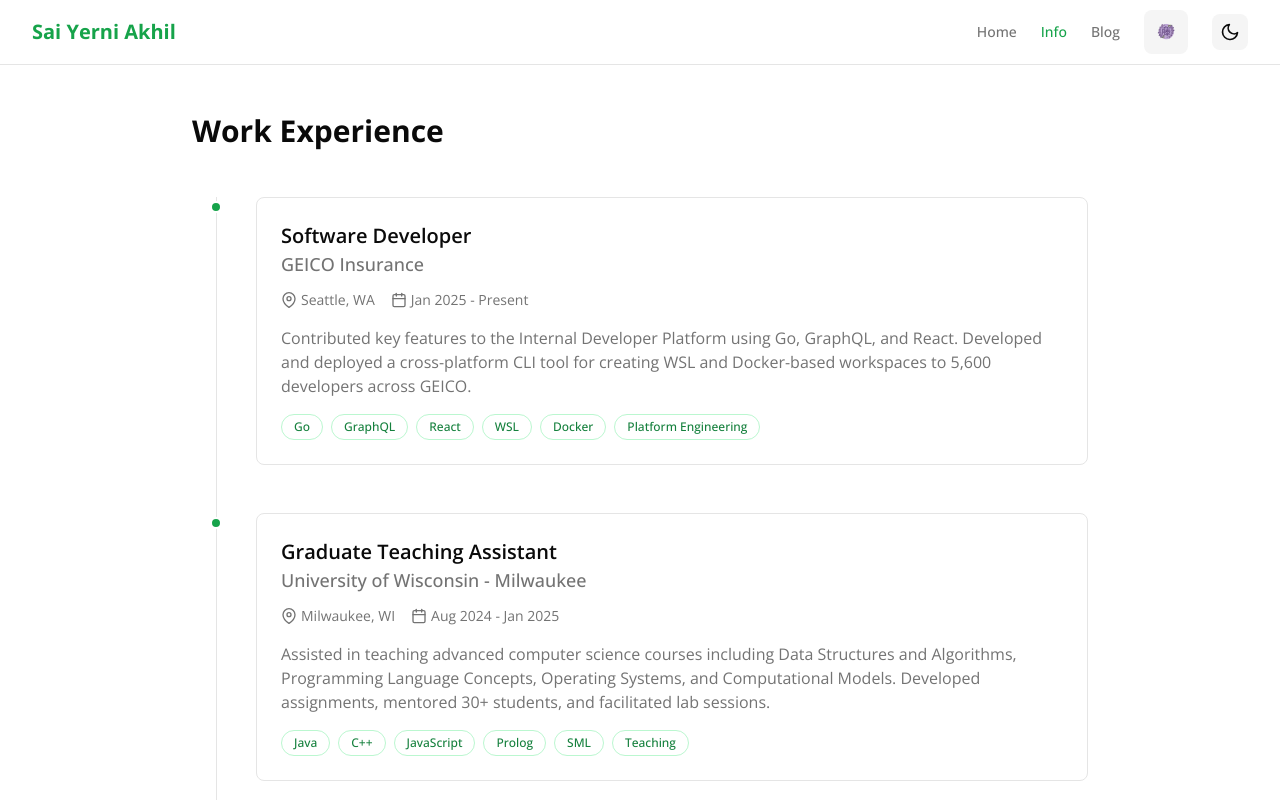
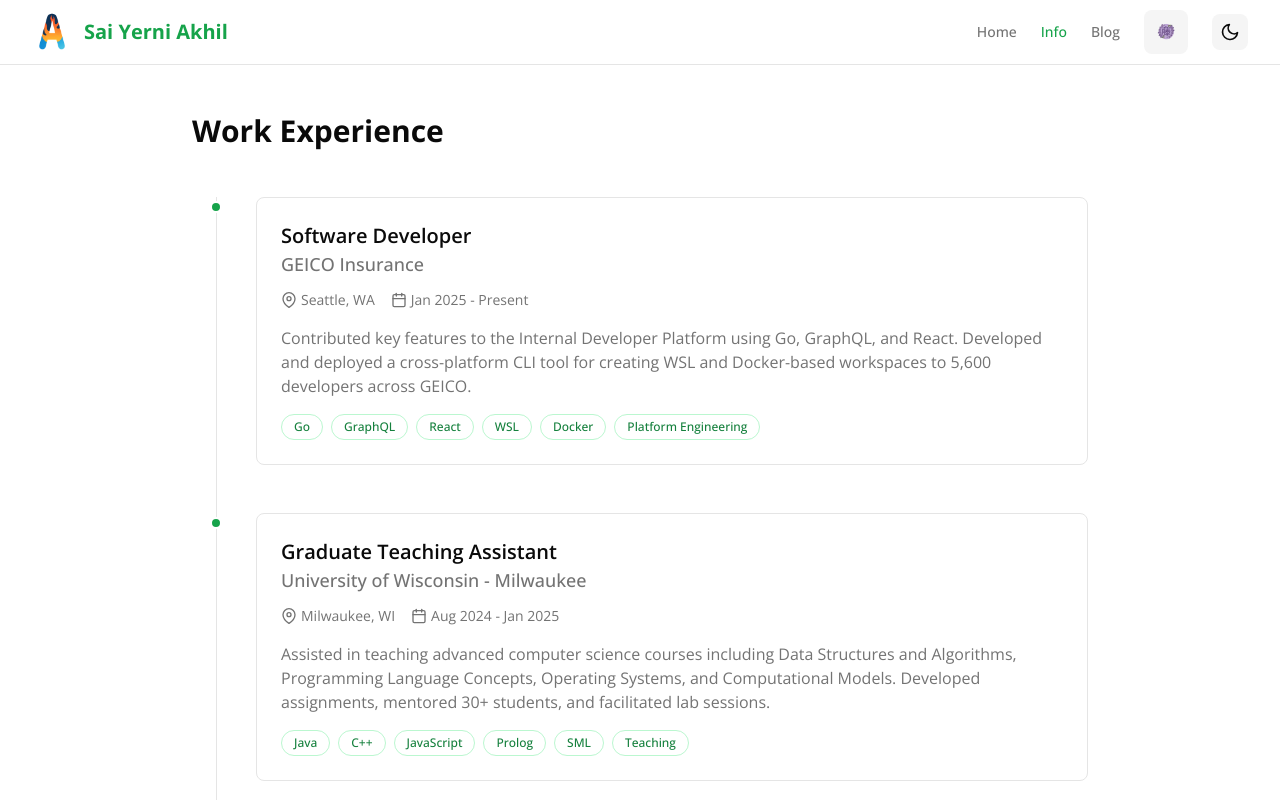
Before and after one commit to saiyerniakhil/akhil-portfolio, an Astro site: page /info in a window 1280 px wide. Shown: the top 800 px of the page. Built offline with nearby package versions, Linux system fonts and the light colour scheme; Astro itself is replaced by a stand-in of ours.

Commit message:
feat: add logo

```diff
--- a/src/components/Header.astro
+++ b/src/components/Header.astro
@@ -11,9 +11,16 @@ const currentPath = Astro.url.pathname;
       <!-- Logo -->
       <a
         href="/"
-        class="text-xl font-bold text-primary-600 dark:text-primary-500 hover:text-primary-700 dark:hover:text-primary-400 transition-colors"
+        class="flex items-center gap-3 group"
       >
-        Sai Yerni Akhil
+        <img
+          src="/logo.png"
+          alt="Sai Yerni Akhil Logo"
+          class="h-10 w-10 object-contain group-hover:scale-110 transition-transform"
+        />
+        <span class="text-xl font-bold text-primary-600 dark:text-primary-500 group-hover:text-primary-700 dark:group-hover:text-primary-400 transition-colors">
+          Sai Yerni Akhil
+        </span>
       </a>
 
       <!-- Navigation Links -->
--- a/src/layouts/Layout.astro
+++ b/src/layouts/Layout.astro
@@ -17,7 +17,7 @@ const { title, description = 'Frontend Engineer who loves to build and tinker ap
     <meta charset="UTF-8" />
     <meta name="description" content={description} />
     <meta name="viewport" content="width=device-width, initial-scale=1.0" />
-    <link rel="icon" type="image/svg+xml" href="/favicon.svg" />
+    <link rel="icon" type="image/png" href="/favicon.png" />
     <meta name="generator" content={Astro.generator} />
     <title>{title}</title>
 
```
Also changed, not shown: public/favicon.png (added), public/logo.png (added).
